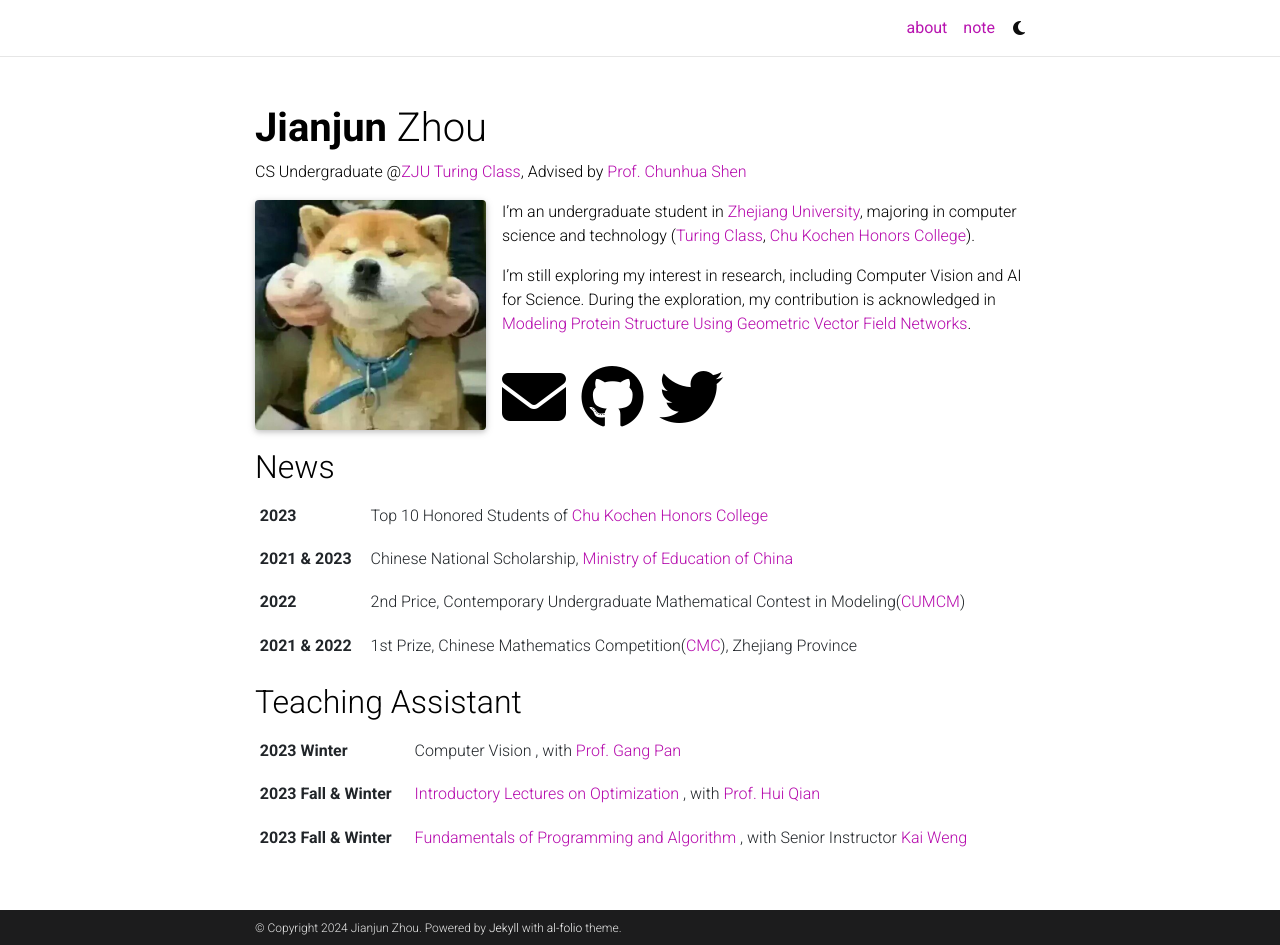
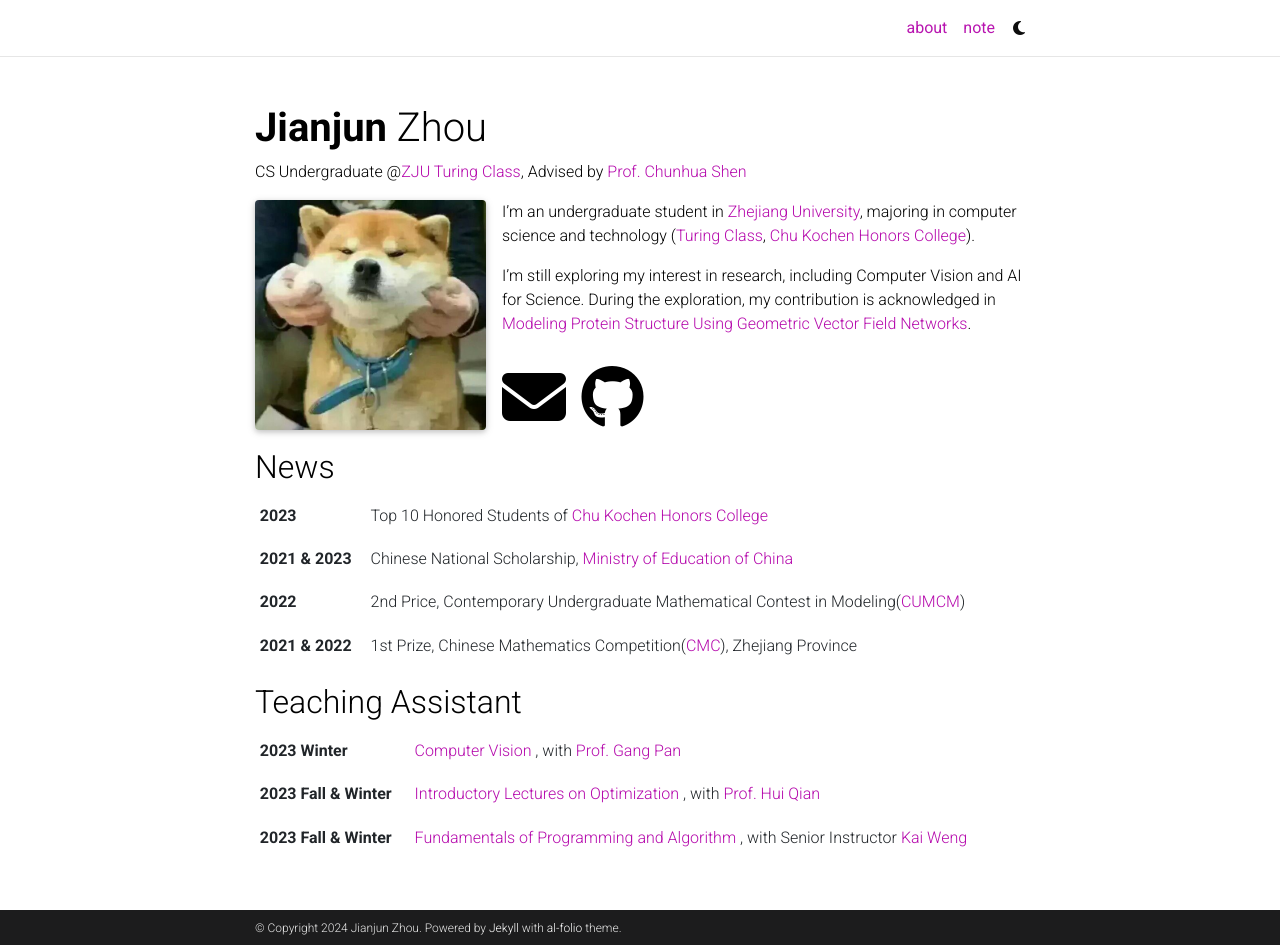
Before and after one commit to ZhouTimeMachine/ZhouTimeMachine.github.io, a Jekyll site: the page built from _pages/about.md, in a window 1280 px wide and 945 px high. Built offline with Jekyll 4.4.1, drawn with Linux system fonts in a browser that asks for light colours; full-size pictures stand in for the smaller copies a plugin makes; comment, search, counter and statistics services are not loaded; a style sheet for code colours, icons or effects is not loaded; part of the change alters nothing that is shown.

```diff
--- a/_config.yml
+++ b/_config.yml
@@ -66,7 +66,7 @@ og_image: # The site-wide (default for all links) Open Graph preview image
 # -----------------------------------------------------------------------------
 
 github_username: ZhouTimeMachine # your GitHub user name
-twitter_username: ZhouTimeMachine # your Twitter handle
+twitter_username: # your Twitter handle
 linkedin_username: # your LinkedIn user name
 scholar_userid: # your Google Scholar ID
 
--- a/_includes/teaching.html
+++ b/_includes/teaching.html
@@ -4,7 +4,7 @@
         <tr>
           <th scope="row">2023 Winter</th>
           <td class="news-title">
-            Computer Vision
+            <a href="/2023_CV/">Computer Vision</a>
             , with <a href="https://person.zju.edu.cn/en/gpan">Prof. Gang Pan</a>
           </td>
         </tr>
```
